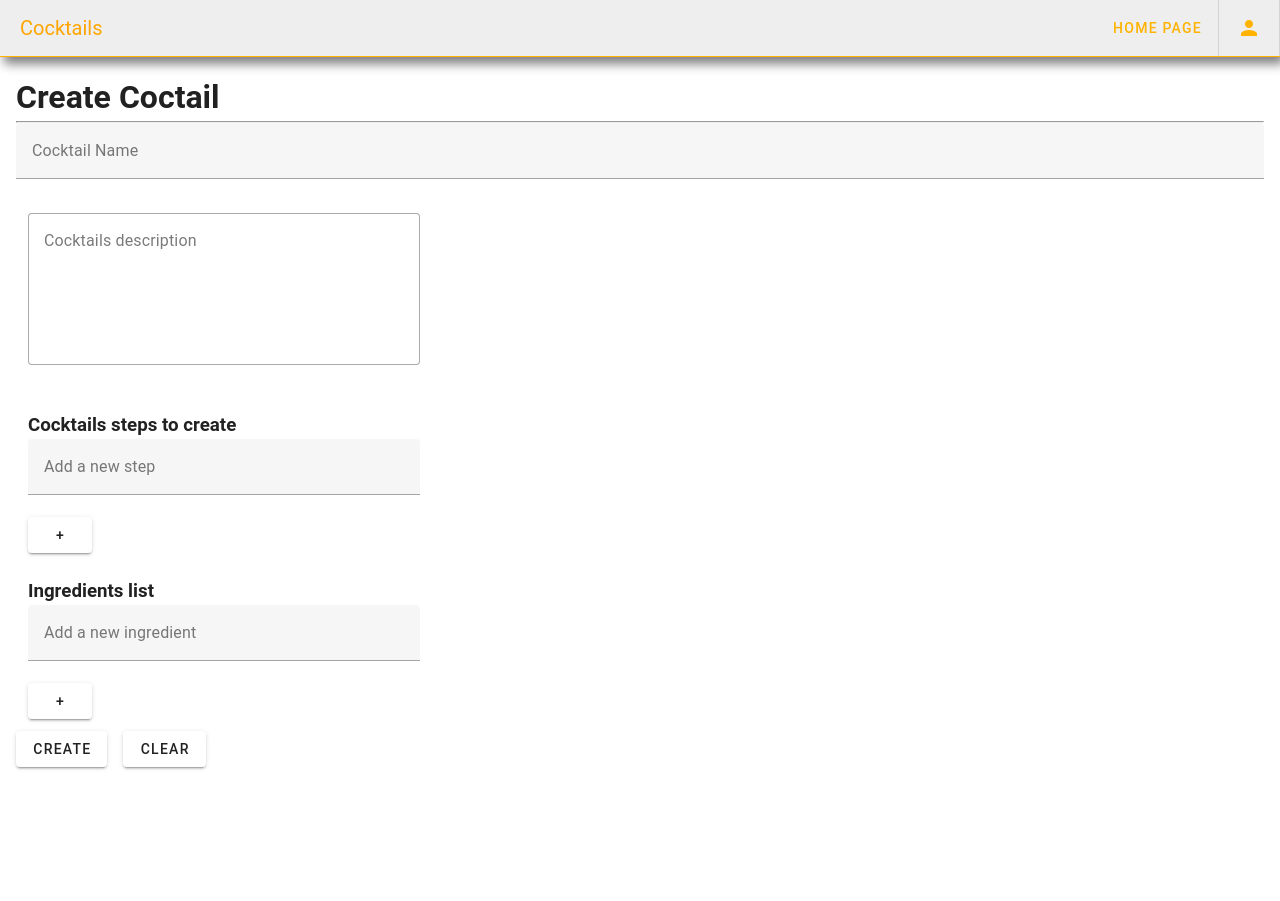
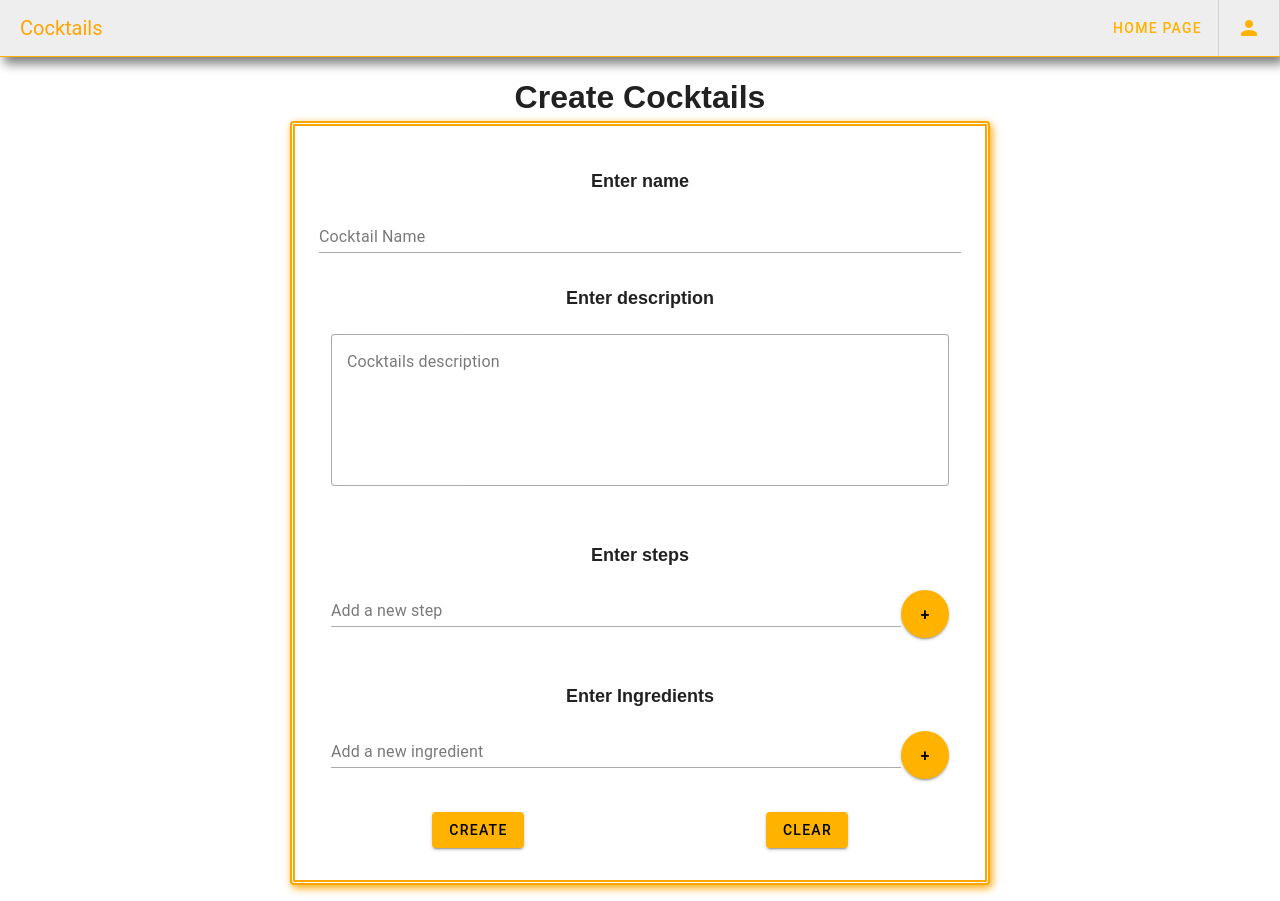
Before and after one commit to EvgeniyKiryanow/Coctails-pet-project, a Nuxt app: page /create_cocktail in a window 1280 px wide. Before the commit the page ends 800 px from the top, so only its background shows below. Built offline with nearby package versions, Linux system fonts and the light colour scheme.

Commit message:
add style

```diff
--- a/assets/components/form/CreateCocktailForm.vue
+++ /dev/null
@@ -1,128 +0,0 @@
-<template>
-  <form>
-    <v-text-field
-      v-model="cocktailName.value.value"
-      :counter="10"
-      :error-messages="cocktailName.errorMessage.value"
-      label="Cocktail Name"
-    ></v-text-field>
-
-    <v-col cols="12" md="4">
-      <v-textarea
-        v-model="cocktailsDescription.value.value"
-        label=" Cocktails description"
-        variant="outlined"
-      ></v-textarea>
-    </v-col>
-
-    <v-col cols="12" md="4">
-      <h3>Cocktails steps to create</h3>
-      <v-text-field v-model="newCocktailsStep" label="Add a new step" />
-      <v-btn @click="addNewCocktailsStep">+</v-btn>
-      <ol>
-        <li v-for="(step, index) in cocktailsSteps" :key="index">
-          {{ step.text }}
-          <v-btn @click="removeCocktailsStep(index)">Remove step</v-btn>
-        </li>
-      </ol>
-    </v-col>
-
-    <v-col cols="12" md="4">
-      <h3>Ingredients list</h3>
-      <v-text-field v-model="newIngredient" label="Add a new ingredient" />
-      <v-btn @click="addNewIngredient">+</v-btn>
-      <ol>
-        <li v-for="(ingredient, index) in cocktailIngredients" :key="index">
-          {{ ingredient.text }}
-          <v-btn @click="removeIngredient(index)">Remove ingredient</v-btn>
-        </li>
-      </ol>
-    </v-col>
-
-    <v-btn class="me-4" @click="handleSubmit"> Create </v-btn>
-    <v-btn @click="handleReset"> Clear </v-btn>
-  </form>
-</template>
-
-<script>
-import { ref } from "vue";
-import { useField } from "vee-validate";
-import { useRouter } from "vue-router";
-import { cocktailService } from "../../services/cocktailService";
-import { useUserAuthDataStore } from "~/stores/auth";
-
-export default {
-  setup() {
-    const router = useRouter();
-    const userAuthStore = useUserAuthDataStore();
-    const cocktailName = useField("cocktailName");
-    const cocktailsDescription = useField("cocktailsDescription");
-    const cocktailsSteps = ref([]);
-    const newCocktailsStep = ref("");
-    const cocktailIngredients = ref([]);
-    const newIngredient = ref("");
-
-    const addNewCocktailsStep = () => {
-      cocktailsSteps.value.push({ text: newCocktailsStep.value });
-      newCocktailsStep.value = "";
-    };
-
-    const removeCocktailsStep = (index) => {
-      cocktailsSteps.value.splice(index, 1);
-    };
-
-    const addNewIngredient = () => {
-      cocktailIngredients.value.push({ text: newIngredient.value });
-      newIngredient.value = "";
-    };
-
-    const removeIngredient = (index) => {
-      cocktailIngredients.value.splice(index, 1);
-    };
-
-    const handleReset = () => {
-      cocktailName.value.value = "";
-      cocktailsDescription.value.value = "";
-      cocktailsSteps.value = [];
-      cocktailIngredients.value = [];
-      router.push("/favourites");
-    };
-
-    const handleSubmit = async () => {
-      try {
-        if (userAuthStore.user.uid) {
-          await cocktailService.addCocktail({
-            name: cocktailName.value.value,
-            description: cocktailsDescription.value.value,
-            steps: cocktailsSteps.value.map((step) => step.text),
-            ingredients: cocktailIngredients.value.map(
-              (ingredient) => ingredient.text,
-            ),
-            created_by: userAuthStore.user.uid,
-            created_at: Date.now(),
-            favourites: [userAuthStore.user.uid],
-          });
-        }
-        handleReset(); // Clear form fields
-      } catch (error) {
-        console.error("Error adding cocktail: ", error);
-      }
-    };
-
-    return {
-      newCocktailsStep,
-      cocktailsSteps,
-      newIngredient,
-      cocktailIngredients,
-      addNewCocktailsStep,
-      removeCocktailsStep,
-      addNewIngredient,
-      removeIngredient,
-      handleSubmit,
-      handleReset,
-      cocktailName,
-      cocktailsDescription,
-    };
-  },
-};
-</script>
--- a/pages/authentication/log_in.vue
+++ b/pages/authentication/log_in.vue
@@ -1,6 +1,6 @@
 <template>
   <div>
-    <h1>Log in</h1>
+    <h1 class="title">Log in</h1>
     <v-card
       class="mx-auto pa-12 pb-8"
       elevation="8"
--- a/pages/create_cocktail.vue
+++ b/pages/create_cocktail.vue
@@ -1,13 +1,190 @@
 <template>
   <div>
-    <h1>Create Coctail</h1>
-    <hr />
-    <CreateCocktailForm />
+    <h1 class="title">Create Cocktails</h1>
+    <v-card class="mx-auto px-6 py-8 cocktail-form" max-width="700">
+      <v-form>
+        <h4 class="field-title">Enter name</h4>
+        <v-text-field
+          v-model="cocktailName.value.value"
+          variant="underlined"
+          :counter="10"
+          :error-messages="cocktailName.errorMessage.value"
+          label="Cocktail Name"
+        ></v-text-field>
+        <h4 class="field-title">Enter description</h4>
+        <v-col cols="12" md="12">
+          <v-textarea
+            v-model="cocktailsDescription.value.value"
+            label=" Cocktails description"
+            variant="outlined"
+          ></v-textarea>
+        </v-col>
+
+        <v-col cols="12" md="12">
+          <h4 class="field-title">Enter steps</h4>
+          <div class="todo-wrapper">
+            <v-text-field
+              v-model="newCocktailsStep"
+              variant="underlined"
+              label="Add a new step"
+            />
+            <v-btn
+              color="amber-darken-1"
+              density="default"
+              icon="mdi-plus"
+              @click="addNewCocktailsStep"
+              >+</v-btn
+            >
+          </div>
+          <ol>
+            <li v-for="(step, index) in cocktailsSteps" :key="index">
+              {{ step.text }}
+              <v-btn @click="removeCocktailsStep(index)">Remove step</v-btn>
+            </li>
+          </ol>
+        </v-col>
+
+        <v-col cols="12" md="12">
+          <h4 class="field-title">Enter Ingredients</h4>
+          <div class="todo-wrapper">
+            <v-text-field
+              v-model="newIngredient"
+              variant="underlined"
+              label="Add a new ingredient"
+            />
+            <v-btn
+              color="amber-darken-1"
+              density="default"
+              icon="mdi-plus"
+              @click="addNewIngredient"
+              >+</v-btn
+            >
+          </div>
+          <ol>
+            <li v-for="(ingredient, index) in cocktailIngredients" :key="index">
+              {{ ingredient.text }}
+              <v-btn @click="removeIngredient(index)">Remove ingredient</v-btn>
+            </li>
+          </ol>
+        </v-col>
+
+        <div class="button-wrapper">
+          <v-btn color="amber-darken-1" class="me-4" @click="handleSubmit">
+            Create
+          </v-btn>
+          <v-btn color="amber-darken-1" @click="handleReset"> Clear </v-btn>
+        </div>
+      </v-form>
+    </v-card>
   </div>
 </template>
+
 <script>
-import CreateCocktailForm from "../assets/components/form/CreateCocktailForm.vue";
+import { ref } from "vue";
+import { useField } from "vee-validate";
+import { useRouter } from "vue-router";
+import { cocktailService } from "../../services/cocktailService";
+import { useUserAuthDataStore } from "~/stores/auth";
+
 export default {
-  components: { CreateCocktailForm },
+  setup() {
+    const router = useRouter();
+    const userAuthStore = useUserAuthDataStore();
+    const cocktailName = useField("cocktailName");
+    const cocktailsDescription = useField("cocktailsDescription");
+    const cocktailsSteps = ref([]);
+    const newCocktailsStep = ref("");
+    const cocktailIngredients = ref([]);
+    const newIngredient = ref("");
+
+    const addNewCocktailsStep = () => {
+      cocktailsSteps.value.push({ text: newCocktailsStep.value });
+      newCocktailsStep.value = "";
+    };
+
+    const removeCocktailsStep = (index) => {
+      cocktailsSteps.value.splice(index, 1);
+    };
+
+    const addNewIngredient = () => {
+      cocktailIngredients.value.push({ text: newIngredient.value });
+      newIngredient.value = "";
+    };
+
+    const removeIngredient = (index) => {
+      cocktailIngredients.value.splice(index, 1);
+    };
+
+    const handleReset = () => {
+      cocktailName.value.value = "";
+      cocktailsDescription.value.value = "";
+      cocktailsSteps.value = [];
+      cocktailIngredients.value = [];
+      router.push("/favourites");
+    };
+
+    const handleSubmit = async () => {
+      try {
+        if (userAuthStore.user.uid) {
+          await cocktailService.addCocktail({
+            name: cocktailName.value.value,
+            description: cocktailsDescription.value.value,
+            steps: cocktailsSteps.value.map((step) => step.text),
+            ingredients: cocktailIngredients.value.map(
+              (ingredient) => ingredient.text,
+            ),
+            created_by: userAuthStore.user.uid,
+            created_at: Date.now(),
+            favourites: [userAuthStore.user.uid],
+          });
+        }
+        handleReset(); // Clear form fields
+      } catch (error) {
+        console.error("Error adding cocktail: ", error);
+      }
+    };
+
+    return {
+      newCocktailsStep,
+      cocktailsSteps,
+      newIngredient,
+      cocktailIngredients,
+      addNewCocktailsStep,
+      removeCocktailsStep,
+      addNewIngredient,
+      removeIngredient,
+      handleSubmit,
+      handleReset,
+      cocktailName,
+      cocktailsDescription,
+    };
+  },
 };
 </script>
+<style lang="scss" scoped>
+.cocktail-form {
+  box-shadow: 2px 3px 8px orange;
+  padding: 10px;
+  border: thick double orange;
+  .field-title {
+    font-weight: 600;
+    font-family: fantasy;
+    text-align: center;
+    font-size: 18px;
+    padding: 10px;
+  }
+  .button-wrapper {
+    padding-top: 10px;
+    display: flex;
+    justify-content: space-around;
+  }
+  .todo-wrapper {
+    display: flex;
+    align-items: center;
+    align-content: center;
+    input {
+      margin-right: 25px;
+    }
+  }
+}
+</style>
--- a/pages/favourites.vue
+++ b/pages/favourites.vue
@@ -1,15 +1,26 @@
 <template>
   <div>
-    <h1>Favourites</h1>
+    <h1 class="title">Favourites</h1>
     <div v-for="cocktail in filteredCocktails" :key="cocktail.id">
-      <ul>
+      <v-card
+        class="favourites-cocktail-card"
+        :title="cocktail.name"
+        :subtitle="cocktail.description"
+        text="Ingredients"
+      >
+        <ul v-for="(ingredient, index) in cocktail.ingredients" :key="index">
           <li>
-          {{ cocktail.ingredients_list }}
-          {{ cocktail.name }}
-          {{ cocktail.description }}
-          {{ cocktail.steps }}
+            {{ ingredient }}
           </li>
         </ul>
+        <hr />
+        <span>Steps</span>
+        <ul v-for="(step, index) in cocktail.steps" :key="index">
+          <li>
+            {{ step }}
+          </li>
+        </ul>
+        <v-card-actions>
           <v-btn
             v-if="cocktail.created_by !== uid"
             color="amber-darken-1"
@@ -22,6 +33,8 @@
             @click="handleDelete(cocktail.id)"
             >Delete</v-btn
           >
+        </v-card-actions>
+      </v-card>
     </div>
   </div>
 </template>
@@ -102,3 +115,10 @@ export default defineComponent({
   },
 });
 </script>
+
+<style lang="scss" scoped>
+.favourites-cocktail-card {
+  padding: 20px;
+  margin: 20px;
+}
+</style>
```
Lines whose indentation alone changed are shown as unchanged.
